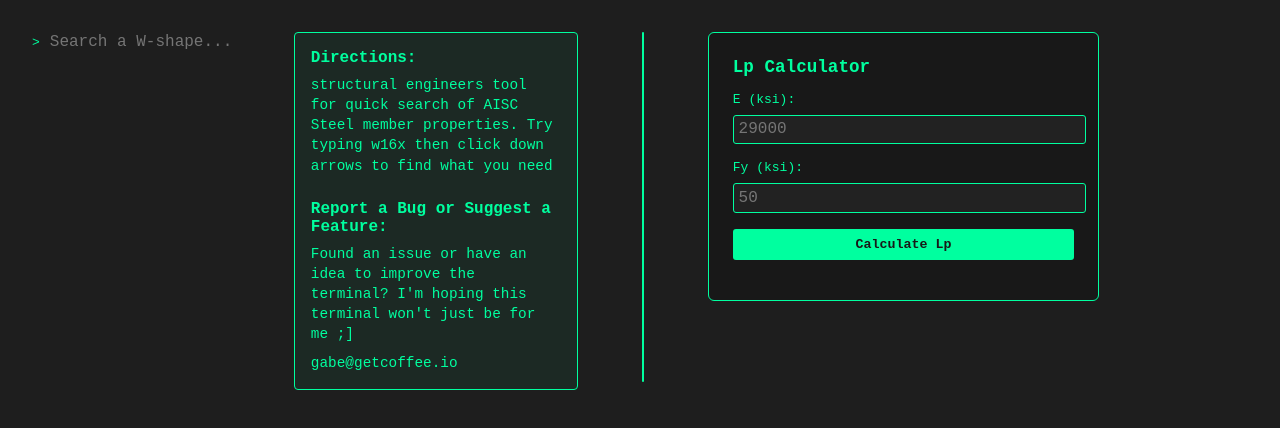
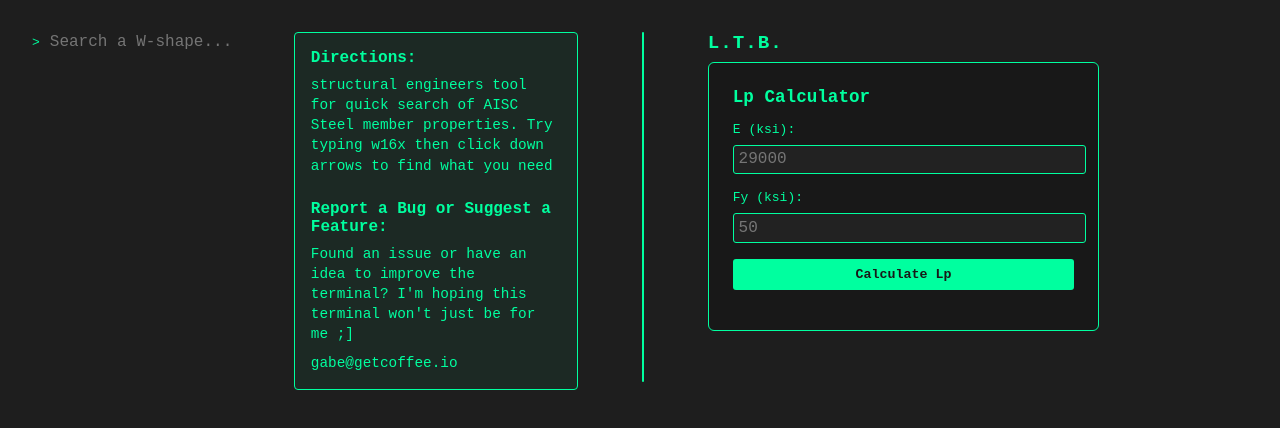
Before and after one commit to gabekafka/kafkadesign-site, a plain HTML site: page structural-terminal.html in a window 1280 px wide. Drawn offline with nearby package versions, Linux system fonts and the light colour scheme.

Commit message:
LTB title

```diff
--- a/structural-terminal.html
+++ b/structural-terminal.html
@@ -172,6 +172,7 @@
     </div>
     <div class="vertical-divider"></div>
     <div class="right-side-content">
+      <div class="ltb-category" style="color:#00ff9f; font-weight:bold; font-size:1.2rem; margin-bottom:0.5rem; letter-spacing:0.05em;">L.T.B.</div>
       <div class="lp-calculator" style="background:#181818; border:1px solid #00ff9f; border-radius:6px; padding:1.5rem; color:#00ff9f; min-width:260px;">
         <h2 style="margin-top:0; color:#00ff9f; font-size:1.1rem;">Lp Calculator</h2>
         <label for="Einput" style="display:block; margin-bottom:0.5rem;">E (ksi):</label>
```
